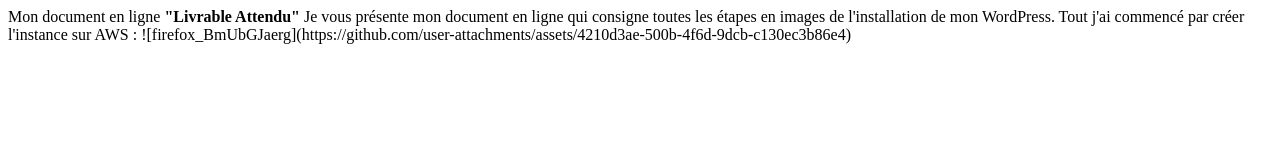
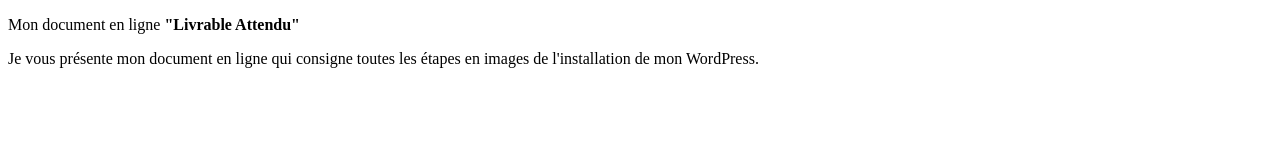
Before and after one commit to PaulYv-a/git.wp.paul, a plain HTML site: page index.html in a window 1280 px wide. Drawn offline with Linux system fonts and the light colour scheme.

Commit message:
Update index.html

```diff
--- a/index.html
+++ b/index.html
@@ -6,13 +6,10 @@
     <title>Document</title>
 </head>
 <body>
-                            Mon document en ligne <strong>"Livrable Attendu" </strong>
+    <p> Mon document en ligne <strong>"Livrable Attendu" </strong> </p>
 
 
-Je vous présente mon document en ligne qui consigne toutes les étapes en images de l'installation de mon WordPress.
-
-Tout j'ai commencé par créer l'instance sur AWS :
-    ![firefox_BmUbGJaerg](https://github.com/user-attachments/assets/4210d3ae-500b-4f6d-9dcb-c130ec3b86e4)
+<p> Je vous présente mon document en ligne qui consigne toutes les étapes en images de l'installation de mon WordPress.</p>
 
 </body>
 </html>
```
